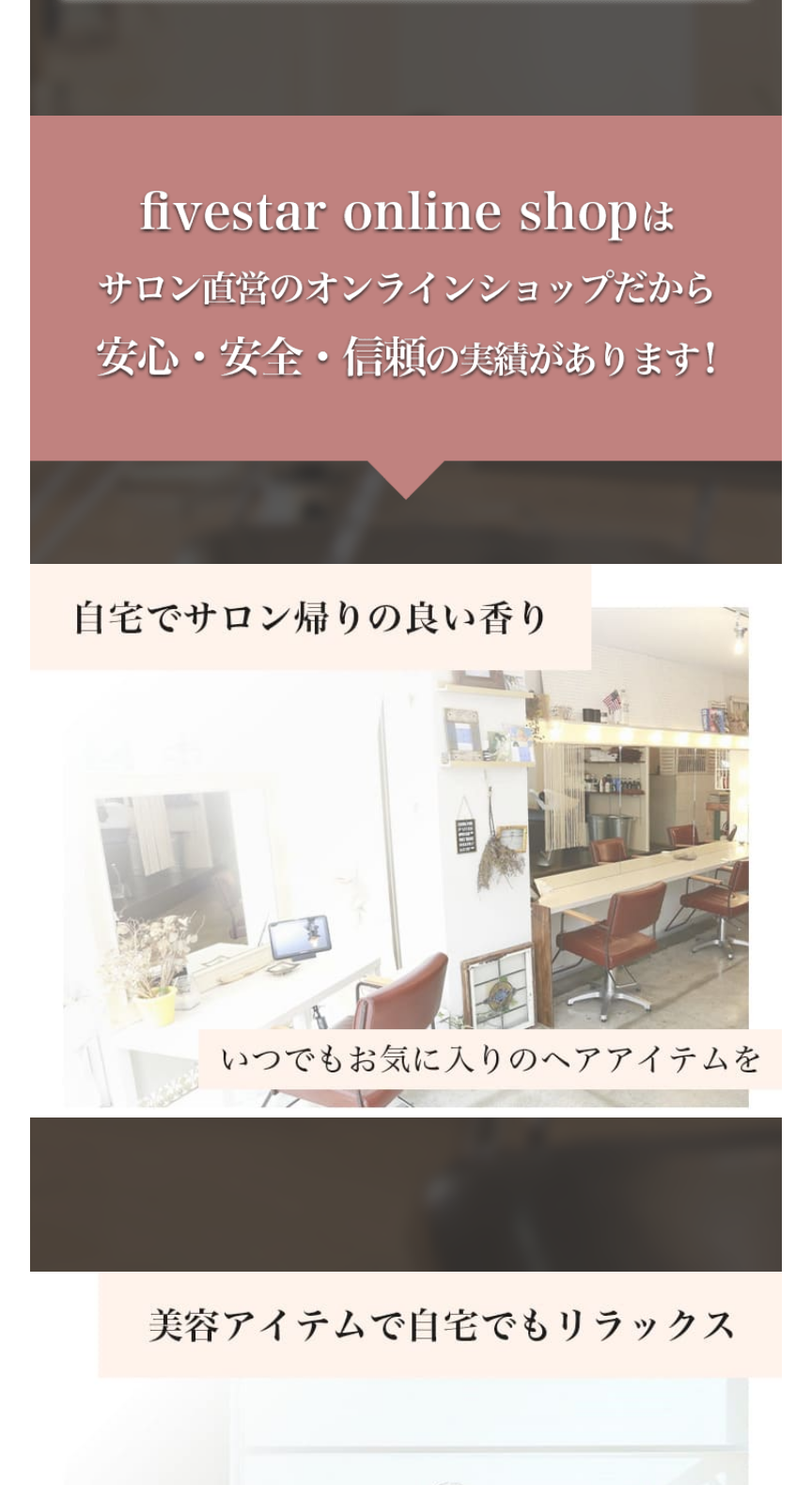
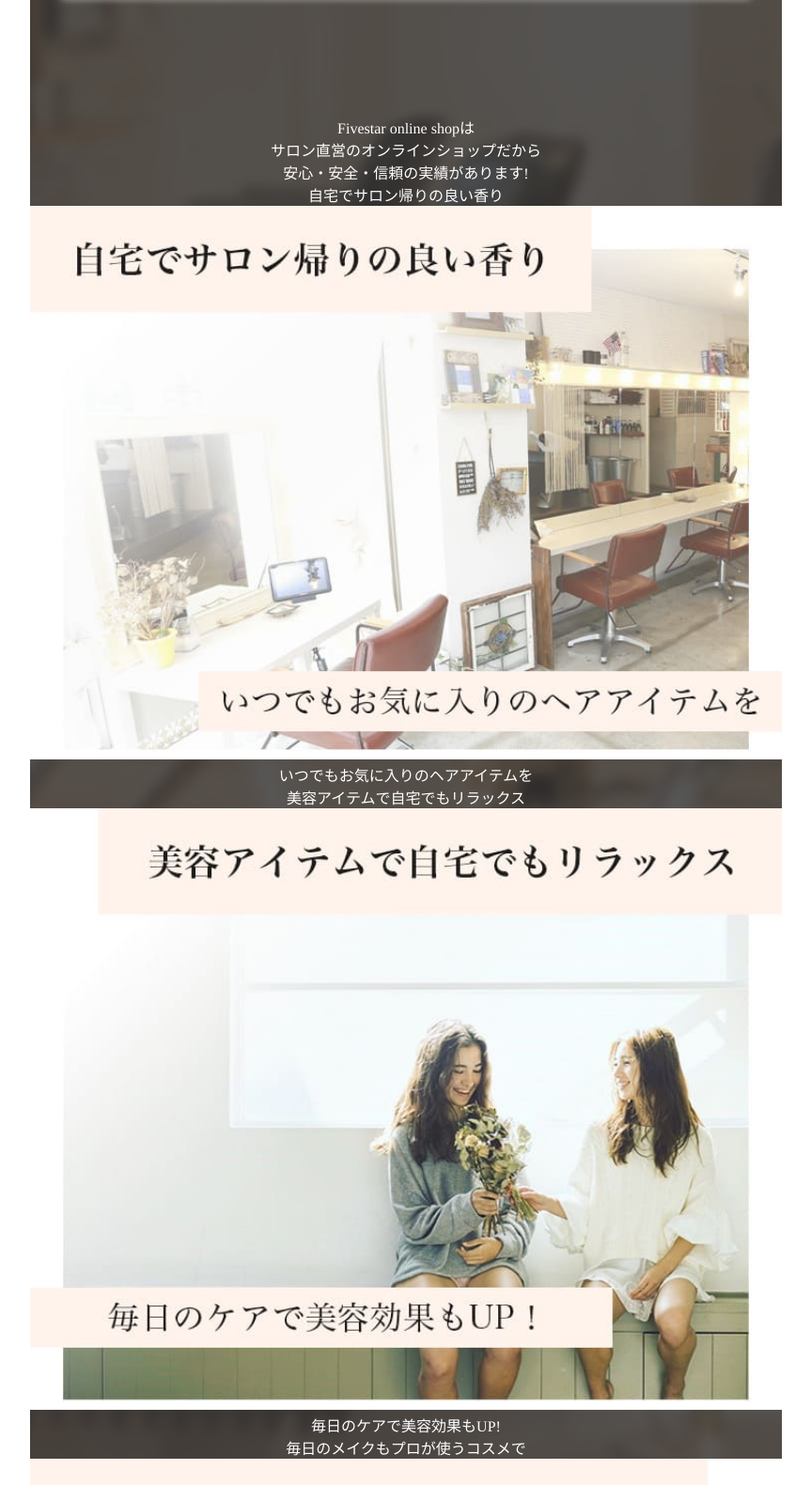
Before and after one commit to fuku100/FR.github.io, a plain HTML site: page index.html in a window 1280 px wide. Shown: the part 2068-3648 px from the top of the page at 94% size, without its empty margins (208-1071 px from the left). Drawn offline with nearby package versions, Linux system fonts and the light colour scheme; some packages are replaced by stand-ins of ours.

Commit message:
Update index.html

```diff
--- a/index.html
+++ b/index.html
@@ -1,5 +1,6 @@
 <!DOCTYPE html>
 <html lang="ja">
+
 <head>
   <meta name="viewport" content="width=device-width, initial-scale=1">
   <meta charset="utf-8">
@@ -25,7 +26,9 @@
 <body>
   <header>
     <div class="fv_header">
-      <a href="http://salon-rosso.jp/"><h1>fivestar<br>online shop</h1></a>
+      <a href="http://salon-rosso.jp/">
+        <h1>fivestar<br>online shop</h1>
+      </a>
       <a href="https://page.line.me/rwh8420s?openQrModal=true"><img src="images/action_btn.png" alt=""></a>
     </div>
     <img src="images/fv.jpg" alt="">
@@ -35,10 +38,27 @@
     <section>
       <div class="benefit">
         <img src="images/recommend.png" alt="">
-        <img src="images/intro.png" alt="">
-        <img src="images/benefit1.jpg" alt="">
+        <p class="intro"><span>Fivestar online shop</span>は
+          <br>サロン直営のオンラインショップだから
+          <br><span>安心・安全・信頼</span>の実績があります!</p>
+
+        <div class="benefit1">
+          <p>自宅でサロン帰りの良い香り</p>
+          <img src="images/benefit1.jpg" alt="">
+          <p>いつでもお気に入りのヘアアイテムを</p>
+        </div>
+
+        <div class="benefit2">
+          <p>美容アイテムで自宅でもリラックス</p>
         <img src="images/benefit2.jpg" alt="">
+        <p>毎日のケアで美容効果もUP!</p>
+        </div>
+
+        <div class="benefit3">
+          <p>毎日のメイクもプロが使うコスメで</p>
         <img src="images/benefit3.jpg" alt="">
+        <p>鏡を見るたび笑顔になれる</p>
+        </div>
       </div>
       <div class="action">
         <a href="https://page.line.me/rwh8420s?openQrModal=true"><img src="images/action_btn.png" alt=""></a>
```
